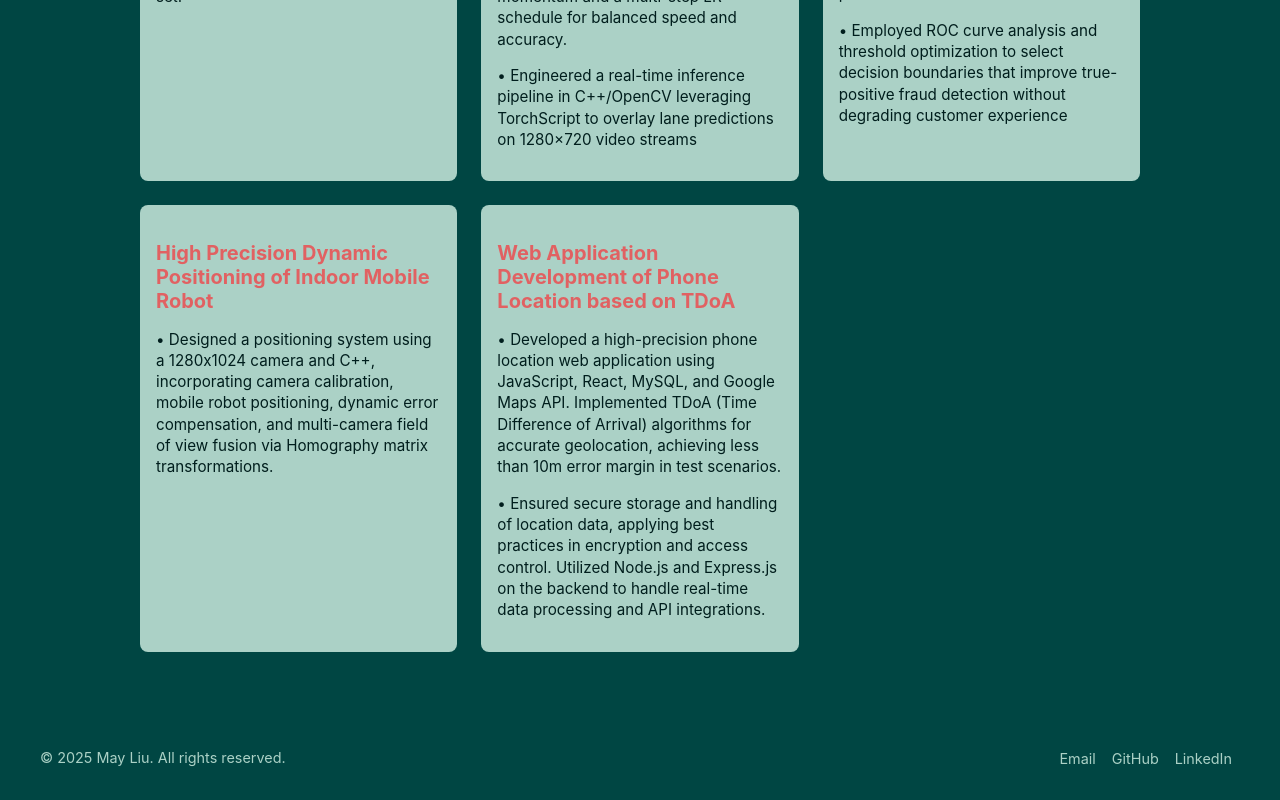
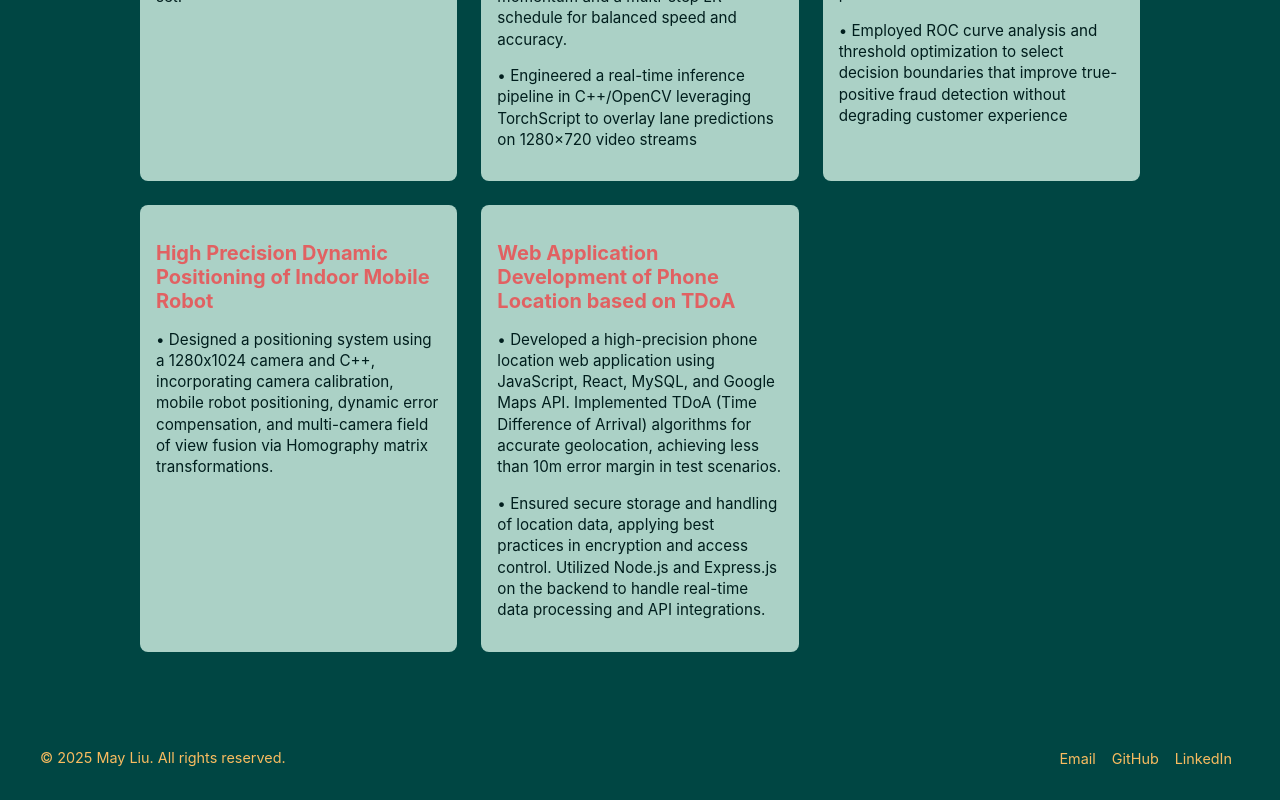
Before and after one commit to MayMobius/Personal-Website, a React (Create React App) app: page / in a window 1280 px wide. Shown: the part 5354-6154 px from the top of the page. Built offline with nearby package versions, Linux system fonts and the light colour scheme.

Commit message:
修改了footer颜色，增加了github链接

```diff
--- a/src/components/Footer.css
+++ b/src/components/Footer.css
@@ -24,13 +24,13 @@
 
 .footer-text {
   font-size: 0.9rem;
-  color: var(--color-text-paragraph);
+  color: var(--color-primary);
 }
 
 .footer-links a {
   margin: 0 0.5rem;
   font-size: 0.9rem;
-  color: var(--color-text-paragraph);
+  color: var(--color-primary);
   text-decoration: none;
   transition: color 0.2s ease;
 }
--- a/src/components/Footer.jsx
+++ b/src/components/Footer.jsx
@@ -14,7 +14,7 @@ export default function Footer() {
         <div className="footer-links">
           <a href="mailto:maymobius23@gmail.com">Email</a>
           <a
-            href="https://github.com/your-github-username"
+            href="https://github.com/MayMobius"
             target="_blank"
             rel="noopener noreferrer"
           >
```
